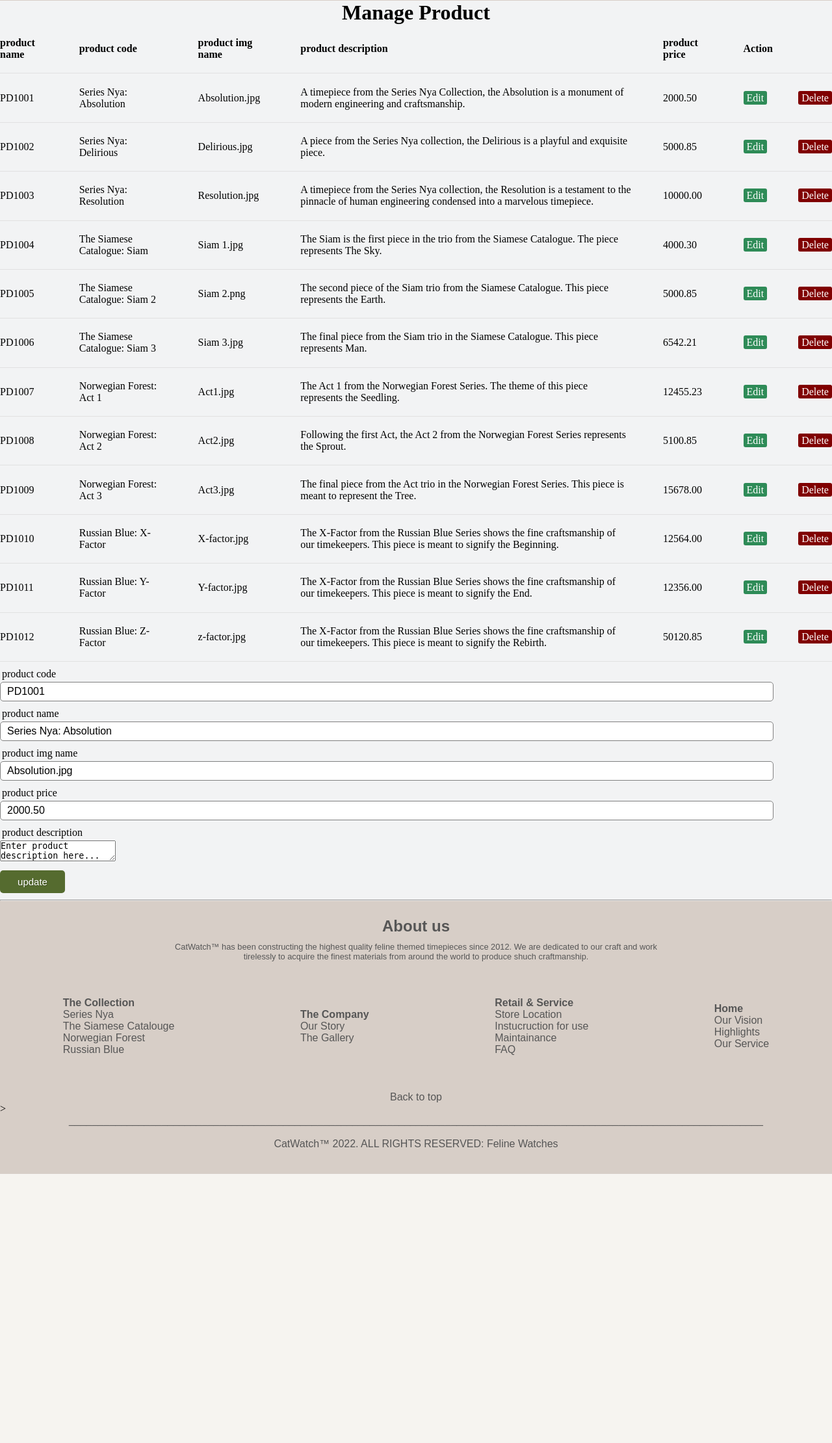
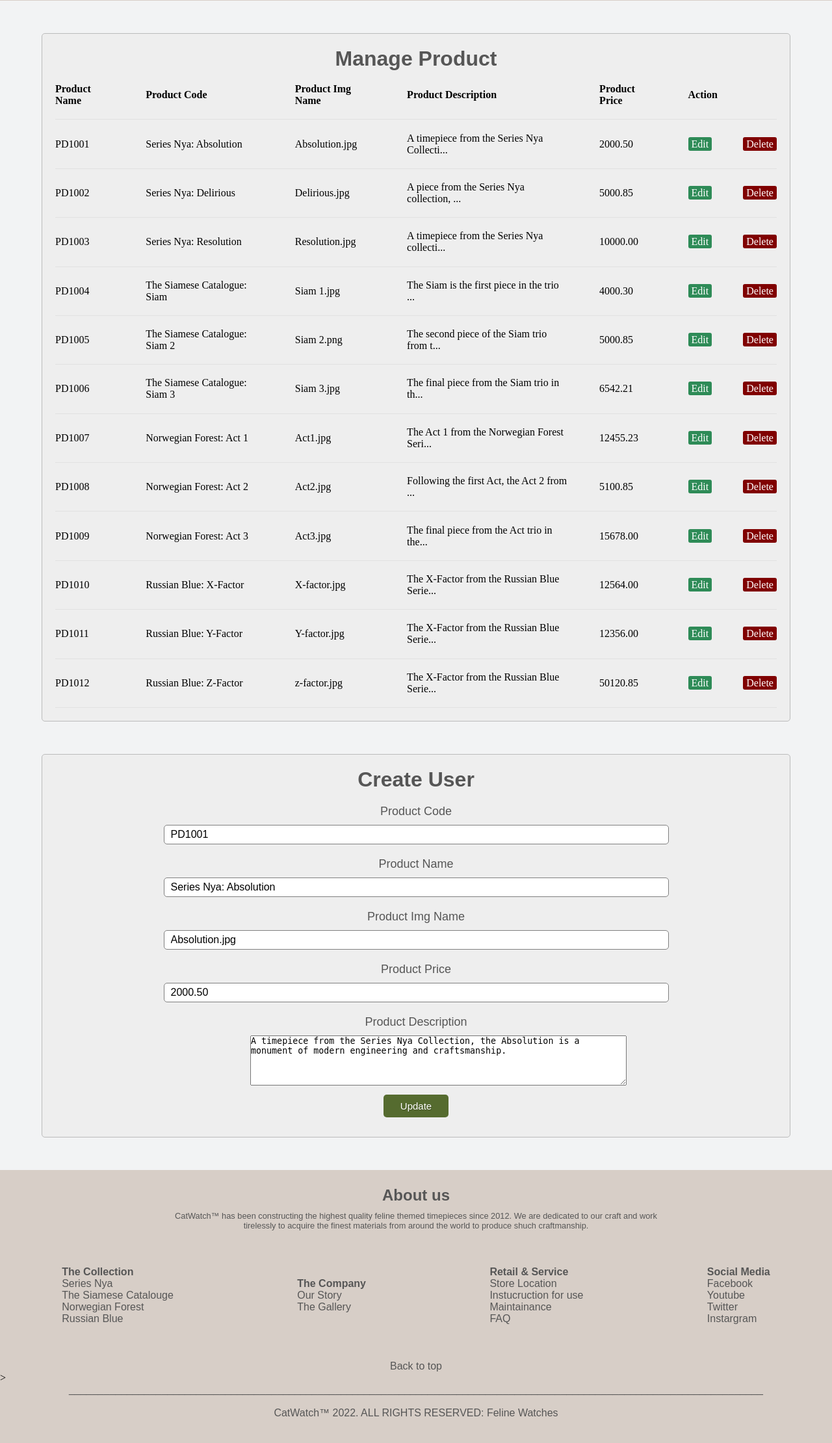
Before and after one commit to ayj69/webdev-assingment-, a PHP site: page /admin/productadmin/index.php?edit=1 in a window 1280 px wide. Shown: the part 194-2414 px from the top of the page at 65% size. Before the commit the page ends 2000 px from the top, so only its background shows below. Run offline with PHP 8.4, Linux system fonts and the light colour scheme; data comes from the database, SQL or seed files in the repository; both versions use the stored data as it was after the commit.

Commit message:
fix the admin page also added css

```diff
--- a/assignment2/admin/productadmin/index.php
+++ b/assignment2/admin/productadmin/index.php
@@ -11,7 +11,7 @@ require __DIR__ . '/../../src/bootstrap.php';
     $product_code = "";
 	$product_name = "";
     $product_img_name = "";
-    $product_desc = "";
+    $product_desc = "Enter product description here...";
     $price = "";
 	$id = 0;
 	$update = false;
@@ -41,6 +41,8 @@ require __DIR__ . '/../../src/bootstrap.php';
 
 </head>
 <body>
+
+
     <?php if (isset($_SESSION['message'])): ?>
         <div class="msg">
             <?php
@@ -53,16 +55,16 @@ require __DIR__ . '/../../src/bootstrap.php';
 		$statement = db()->query("SELECT * FROM products");
 		$results =  $statement->fetchall(PDO::FETCH_ASSOC);
 	?>
-
+    <div class="admin-table">
     <h1 class="page-title">Manage Product</h1>
-    <table>
+    <table >
         <thead>
             <tr>
-                <th>product name</th>
-                <th>product code</th>
-                <th>product img name</th>
-                <th>product description</th>
-                <th>product price</th>
+                <th>Product Name</th>
+                <th>Product Code</th>
+                <th>Product Img Name</th>
+                <th>Product Description</th>
+                <th>Product Price</th>
                 <th colspan="2">Action</th>
             </tr>
         </thead>
@@ -72,52 +74,53 @@ require __DIR__ . '/../../src/bootstrap.php';
                 <td><?php echo $row['product_code']; ?></td>
                 <td><?php echo $row['product_name']; ?></td>
                 <td><?php echo $row['product_img_name']; ?></td>
-                <td><?php echo $row['product_desc']; ?></td>
+                <td><?php echo ellipsify($row['product_desc']); ?></td>
                 <td><?php echo $row['price']; ?></td>
                 <td>
-                    <a href="productadmin.php?edit=<?php echo $row['id']; ?>" class="edit_btn" >Edit</a>
+                    <a href="index.php?edit=<?php echo $row['id']; ?>" class="edit_btn" >Edit</a>
                 </td>
                 <td>
-                    <a href="productserver.php?del=<?php echo $row['id']; ?>" class="del_btn">Delete</a>
+                    <a href="../../src/productserver.php?del=<?php echo $row['id']; ?>" class="del_btn">Delete</a>
                 </td>
             </tr>
         <?php } ?>
     </table>
-
-	<form method="post" action="productserver.php" >
+    </div>
+    <div class="input-group">
+    <h1 class="page-title">Create User</h1>
+	<form method="post" action="../../src/productserver.php" >
         <input type="hidden" name="id" value="<?php echo $id; ?>">
 
-             <div class="input-group">
-                 <label>product code</label>
+             <div class="input-field">
+                 <label>Product Code</label>
                  <input type="text" name="product_code" value="<?php echo $product_code; ?>">
              </div>
-             <div class="input-group">
-                <label>product name</label>
+             <div class="input-field">
+                <label>Product Name</label>
                 <input type="text" name="product_name" value="<?php echo $product_name; ?>">
             </div>
-            <div class="input-group">
-                 <label>product img name</label>
+            <div class="input-field">
+                 <label>Product Img Name</label>
                  <input type="text" name="product_img_name" value="<?php echo $product_img_name; ?>">
              </div>
-             <div class="input-group">
-                 <label>product price</label>
+             <div class="input-field">
+                 <label>Product Price</label>
                  <input type="text" name="price" value="<?php echo $price; ?>">
              </div>
-             <div class="input-group">
-                 <label>product description</label>
-                 <textarea name="product_desc">Enter product description here...</textarea><br>
+             <div class="input-field">
+                 <label>Product Description</label>
+                 <textarea name="product_desc" rows="5" cols="70" style="margin-left:300px;margin-right:300px;align-items: center;
+"><?php echo $product_desc; ?></textarea><br>
              </div>
-             <div class="input-group">
+             <div class="input-field">
              <?php if ($update == true): ?>
-            	<button class="btn" type="submit" name="update" style="background: #556B2F;" >update</button>
+            	<button class="btn" type="submit" name="update" style="background: #556B2F;" >Update</button>
             <?php else: ?>
             	<button class="btn" type="submit" name="save" >Save</button>
              <?php endif ?>
                </div>
          </form>
-
-         <hr>
-
+        </div>
 
 
 
--- a/assignment2/src/inc/footer.php
+++ b/assignment2/src/inc/footer.php
@@ -9,19 +9,19 @@
 				<div class=footercontent1>
 					<ul>
 						<li><b>The Collection</b></li>
-						<a href="../product/index.php"><li>Series Nya</li></a>
-						<a href="../product/index.php"><li>The Siamese Catalouge</li></a>
-						<a href="../product/index.php"><li>Norwegian Forest</li></a>
-						<a href="../product/index.php"><li>Russian Blue</li></a>
+						<li>Series Nya</li>
+						<li>The Siamese Catalouge</li>
+						<li>Norwegian Forest</li>
+						<li>Russian Blue</li>
 					</ul>
 				</div>
 				<div class=footercontent2></div>
 					<ul>
 						<li><b>The Company</b></li>
 
-						<a href="../company/index.php#Story"><li>Our Story</li></a>
+						<a href="#Story"><li>Our Story</li></a>
 
-						<a href="../company/index.php#Gallery"><li>The Gallery</li></a>
+						<a href="/assignment2/company#Gallery"><li>The Gallery</li></a>
 
 					</ul>
 				<div class=footercontent3></div>
@@ -34,11 +34,11 @@
 					</ul>
 				<div class=footercontent4></div>
 					<ul>
-						<li><b>Home</b></li>
-						<a href="../home/index.php#Dream"><li>Our Vision</li></a>
-						<a href="../home/index.php#Highlight"><li>Highlights</li></a>
-						<a href="../home/index.php#service">	<li>Our Service</li></a>
-
+						<li><b>Social Media</b></li>
+						<li>Facebook</li>
+						<li>Youtube</li>
+						<li>Twitter</li>
+						<li>Instargram</li>
 					</ul>
 			</div>
 			<div class=backtotop>
--- a/assignment2/src/inc/style/mystyle.css
+++ b/assignment2/src/inc/style/mystyle.css
@@ -103,12 +103,12 @@ p{
     background-color:#D7CEC7;
     margin-right: auto;
     margin-top: 0px;
-
 }
 
 .page-title{
   text-align: center;
-
+    font-family: Arial, Helvetica, sans-serif;
+    color:#565656;
 
 }
 
@@ -634,12 +634,12 @@ padding-bottom: 0px;
 }
 .input-group label {
     display: block;
-    text-align: left;
-    margin: 3px;
+    margin: auto;
+
 }
 .input-group input {
     height: 30px;
-    width: 93%;
+    width: 70%;
     padding: 5px 10px;
     font-size: 16px;
     border-radius: 5px;
@@ -696,8 +696,33 @@ padding-bottom: 0px;
 }
 
 /*login*/
+.admin-table{
+  height: 90%;
+  position: relative;
+	background: #eee;
+  width: 90%;
+  margin: 50px auto;
+  text-align: center;
+  padding: 20px;
+  border: 1px solid #bbbbbb;
+  border-radius: 5px;
+}
 
-
+.input-group{
+  height: 90%;
+  position: relative;
+	background: #eee;
+  width: 90%;
+  margin: 50px auto;
+  text-align: center;
+  padding: 20px;
+  border: 1px solid #bbbbbb;
+  border-radius: 5px;
+}
+.input-field{
+  margin-top: 10px;
+  margin-bottom: 10px;
+}
 
 .login-form {
   height: 500x;
@@ -867,7 +892,6 @@ padding-bottom: 0px;
 .login-form button:hover{
 	background: #c09f80;
 }
-
 
 
 
--- a/assignment2/src/libs/helpers.php
+++ b/assignment2/src/libs/helpers.php
@@ -112,3 +112,12 @@ function session_flash(...$keys): array
     }
     return $data;
 }
+
+function ellipsify(string $str): string {
+    if (strlen($str) > 40) {
+        return (substr($str,0,40) . "...");
+    }
+    else {
+        return $str;
+    }
+}
```
Also changed, not shown: assignment2/admin/useradmin/index.php (+13 -12 lines), assignment2/assignment.sql (+3 -5 lines), assignment2/home/index.php (+50 -93 lines), assignment2/src/productserver.php (+4 -4 lines), assignment2/src/userserver.php (+4 -4 lines), assignment2/home/london1.jpg (added), assignment2/home/london2.jpg (added).
